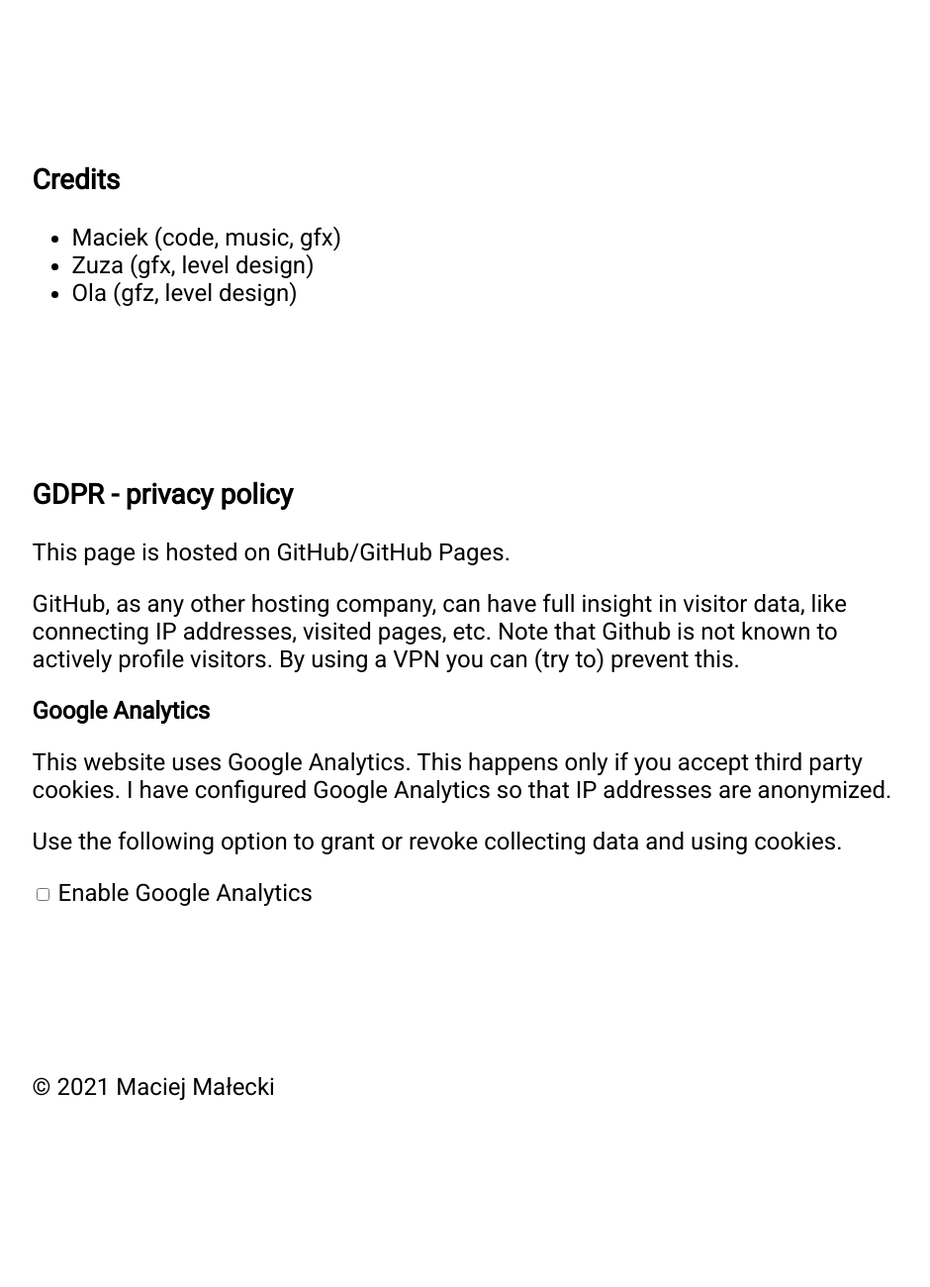
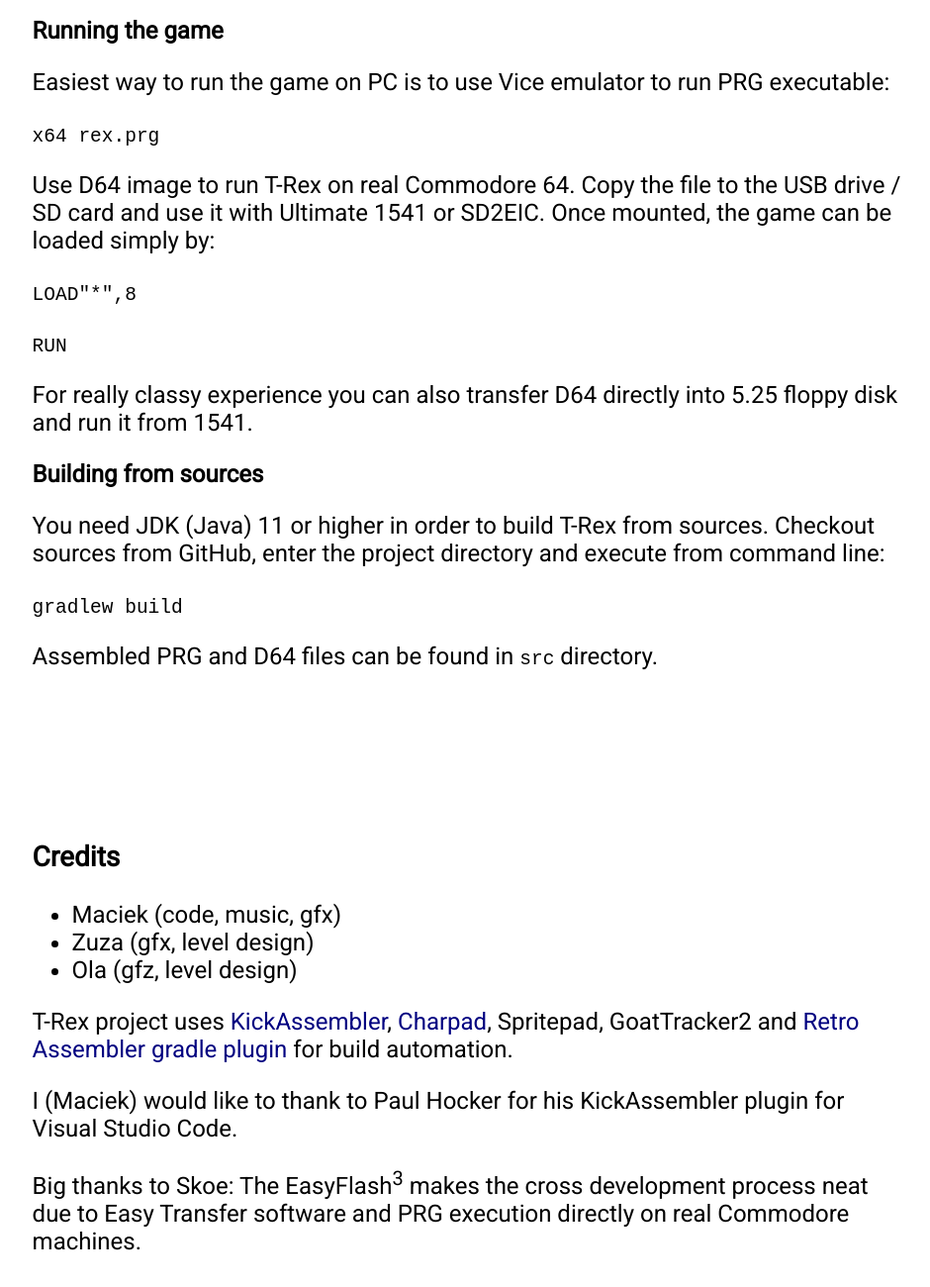
Before and after one commit to maciejmalecki/trex64, a plain HTML site: page docs/index.html in a window 1280 px wide. Shown: the part 3080-4380 px from the top of the page at 99% size, without its empty margins (165-1105 px from the left). Before the commit the page ends 4312 px from the top, so only its background shows below. Drawn offline with Linux system fonts and the light colour scheme.

Commit message:
web page finished

```diff
--- a/docs/index.html
+++ b/docs/index.html
@@ -54,6 +54,14 @@
                 flex-direction: column;
                 flex-wrap: nowrap;
             }
+            a,a:visited {
+                text-decoration: none;
+                color: navy;
+            }
+            a:hover {
+                text-decoration: underline;
+                color: navy;
+            }
             .buttons a {
                 flex-grow: 1;
                 flex-basis: 0;
@@ -86,7 +94,10 @@
                 /*max-width: 320px;*/
                 margin: 0.5em;
             }
-            @media screen and (min-width: 600px) {
+            code {
+                color: black;
+            }
+            @media screen and (min-width: 800px) {
                 section {
                     width: 70%;
                 }
@@ -172,6 +183,36 @@
                     <li>Joystick: up or fire - jump; down - duck.</li>
                     <li>Keyboard: SPACE - jump, CBM key - duck.</li>
                 </ul>
+                <h2>Running the game</h2>
+                <p>
+                    Easiest way to run the game on PC is to use Vice emulator
+                    to run PRG executable:
+                </p>
+                <code>x64 rex.prg</code>
+                <p>
+                    Use D64 image to run T-Rex on real Commodore 64.
+                    Copy the file to the USB drive / SD card and use it with Ultimate 1541 or SD2EIC.
+                    Once mounted, the game can be loaded simply by:
+                </p>
+                <p>
+                    <code>LOAD"*",8</code>
+                </p>
+                <p>
+                    <code>RUN</code>
+                </p>
+                <p>
+                    For really classy experience you can also transfer D64 directly into 5.25 floppy disk
+                    and run it from 1541.
+                </p>
+                <h2>Building from sources</h2>
+                <p>
+                    You need JDK (Java) 11 or higher in order to build T-Rex from sources.
+                    Checkout sources from GitHub, enter the project directory and execute from command line:
+                </p>
+                <code>gradlew build</code>
+                <p>
+                    Assembled PRG and D64 files can be found in <code>src</code> directory.
+                </p>
             </section>
             <section>
                 <h1>Credits</h1>
@@ -180,6 +221,19 @@
                     <li>Zuza (gfx, level design)</li>
                     <li>Ola (gfz, level design)</li>
                 </ul>
+                <p>
+                    T-Rex project uses <a href="https://theweb.dk/KickAssembler">KickAssembler</a>,
+                    <a href="https://subchristsoftware.itch.io/charpad-free-edition">Charpad</a>,
+                    Spritepad,
+                    GoatTracker2 and <a href="https://c64lib.github.io/gradle-retro-assembler-plugin/">Retro Assembler gradle plugin</a> for build automation.
+                </p>
+                <p>
+                    I (Maciek) would like to thank to Paul Hocker for his KickAssembler plugin for Visual Studio Code.
+                </p>
+                <p>
+                    Big thanks to Skoe: The EasyFlash<sup>3</sup> makes the cross development process neat due to
+                    Easy Transfer software and PRG execution directly on real Commodore machines.
+                </p>
             </section>
             <section>
                 <h1>GDPR - privacy policy</h1>
```
